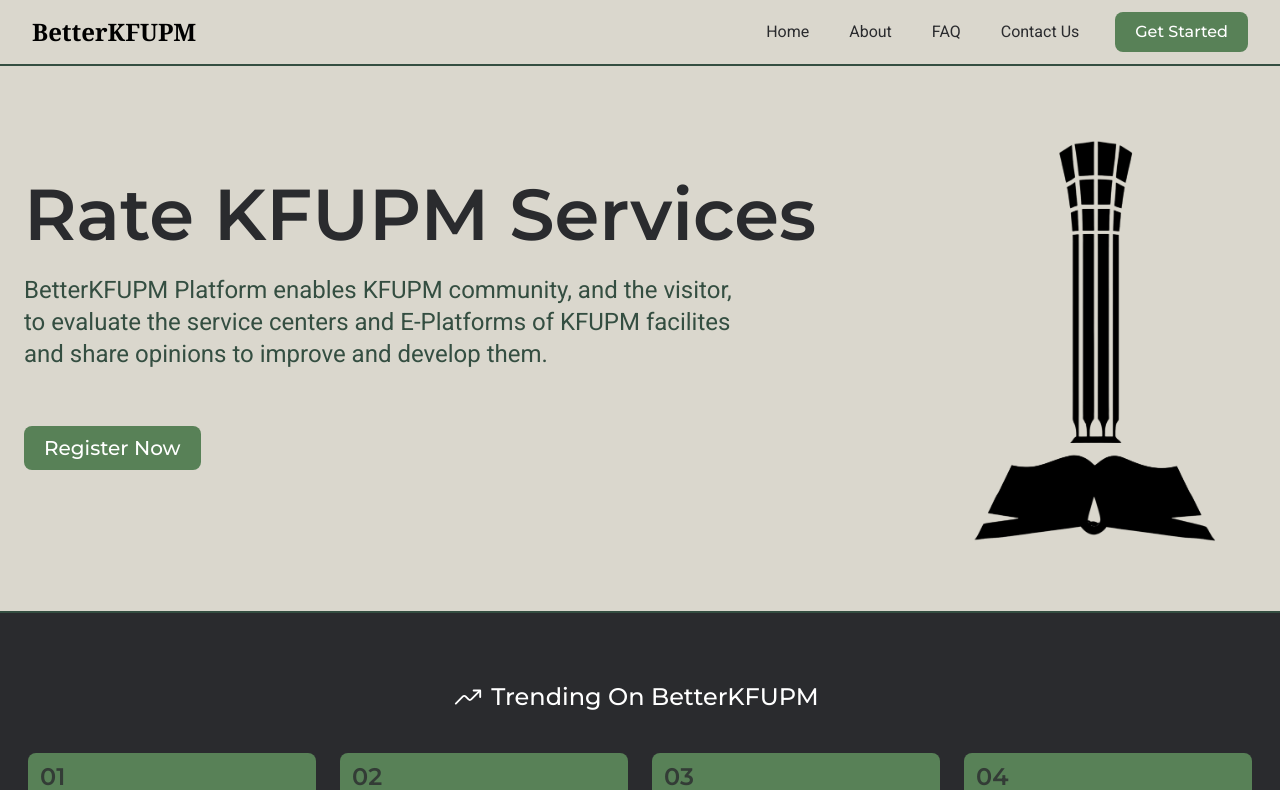
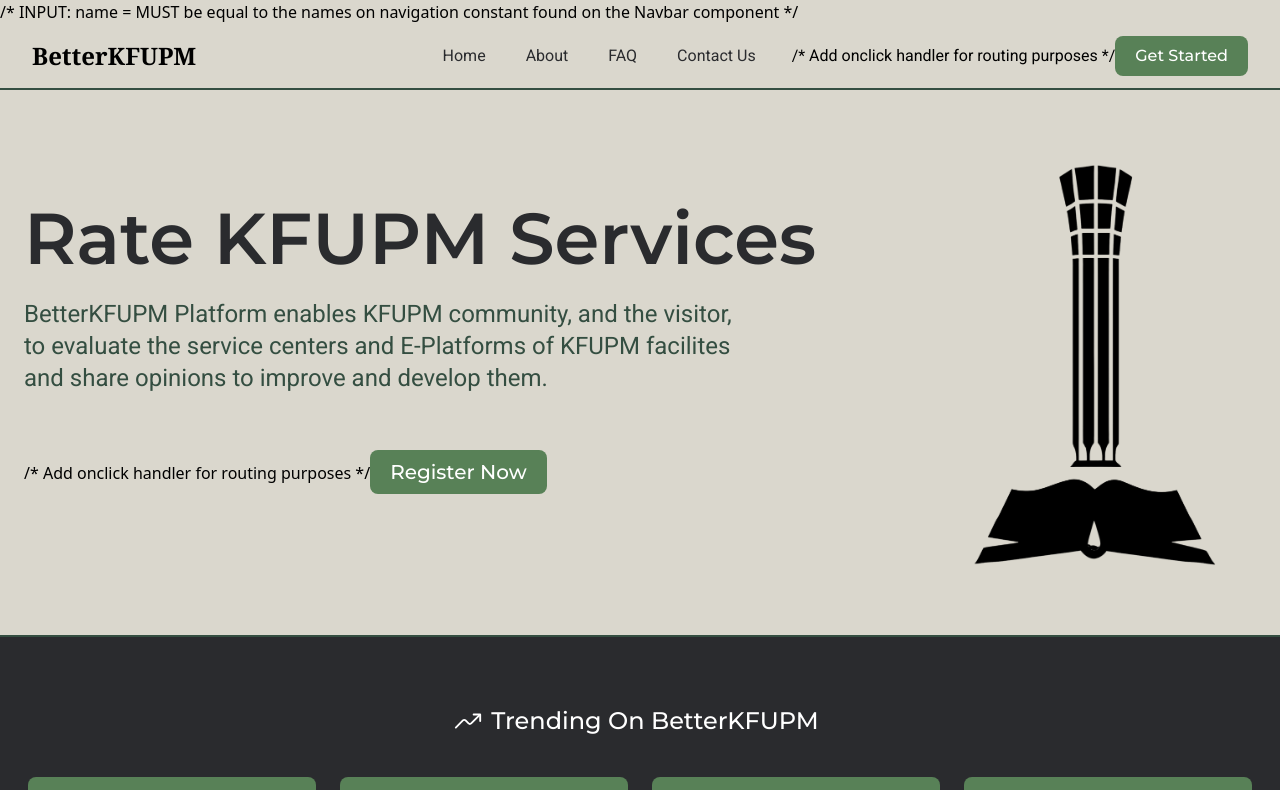
Before and after one commit to viasaud/better-kfupm, a React (Vite) app: page / in a window 1280 px wide. Shown: the top 790 px of the page. Built offline with nearby package versions, Linux system fonts and the light colour scheme.

Commit message:
Comments Added

```diff
--- a/src/components/Footer.jsx
+++ b/src/components/Footer.jsx
@@ -1,5 +1,4 @@
 import { Link } from "react-router-dom";
-
 
 export default function Footer() {
   return (
--- a/src/components/Navbar.jsx
+++ b/src/components/Navbar.jsx
@@ -1,6 +1,7 @@
 import { Disclosure } from "@headlessui/react";
 import { Bars3Icon, XMarkIcon } from "@heroicons/react/24/outline";
 
+/* For routing: Just change the href below */
 const navigation = [
   { name: "Home", href: "/" },
   { name: "About", href: "/about" },
@@ -53,6 +54,7 @@
                 </div>
               </div>
               <div className="hidden absolute inset-y-0 right-0 md:flex items-center pr-2 sm:static sm:inset-auto sm:ml-6 sm:pr-0">
+                /* Add onclick handler for routing purposes */
                 <button className=" rounded-lg bg-mid-green py-2 px-5 text-white font-Montserrat hover:bg-dark-green active:translate-y-1">
                   Get Started
                 </button>
--- a/src/components/SignedNavbar.jsx
+++ b/src/components/SignedNavbar.jsx
@@ -3,6 +3,7 @@
 import { Bars3Icon, XMarkIcon } from "@heroicons/react/24/outline";
 import ProfileIcon from "../assets/person-circle-outline.svg";
 
+/* For routing: Just change the href below */
 const navigation = [
   { name: "Service Centers", href: "#" },
   { name: "ePlatforms", href: "/eplatforms" },
@@ -74,6 +75,7 @@
                     <Menu.Items className="absolute right-0 z-10 mt-2 w-48 origin-top-right rounded-md bg-jetBlack py-1 shadow-lg ring-1 ring-background ring-opacity-5 focus:outline-none">
                       <Menu.Item>
                         {({ active }) => (
+                          /* Change this href for routing purposes */
                           <a href="#" className={classNames(active ? "text-light-green" : "text-background", "block px-4 py-2 text-sm ")}>
                             Your Profile
                           </a>
@@ -81,19 +83,7 @@
                       </Menu.Item>
                       <Menu.Item>
                         {({ active }) => (
-                          <a
-                            href="#"
-                            className={classNames(
-                              active ? "text-light-green" : "text-background",
-                              "block px-4 py-2 text-sm text-background"
-                            )}
-                          >
-                            Settings
-                          </a>
-                        )}
-                      </Menu.Item>
-                      <Menu.Item>
-                        {({ active }) => (
+                          /* Change this href for routing purposes */
                           <a
                             href="#"
                             className={classNames(
--- a/src/pages/FAQLayout.jsx
+++ b/src/pages/FAQLayout.jsx
@@ -24,11 +24,11 @@
     </div>
   );
 }
-
+/* INPUT: text = text of the question */
 function Question(props) {
   return <p className="font-Roboto text-jetBlack text-xl pt-10 pb-3 font-semibold">{props.text}</p>;
 }
-
+/* INPUT: text = text of the answer*/
 function Answer(props) {
   return <p className="font-Roboto text-mid-green text-xl pl-5">{props.text}</p>;
 }
--- a/src/pages/HomeLayout.jsx
+++ b/src/pages/HomeLayout.jsx
@@ -8,8 +8,8 @@
 export default function HomeLayout() {
   return (
     <div className="bg-background">
+      /* INPUT: name = MUST be equal to the names on navigation constant found on the Navbar component */
       <Navbar name="Service Centers" />
-
       <div className="z-1">
         <Header />
         <Trending />
@@ -36,6 +36,7 @@
             BetterKFUPM Platform enables KFUPM community, and the visitor, to evaluate the service centers and E-Platforms of KFUPM
             facilites and share opinions to improve and develop them.
           </p>
+          /* Add onclick handler for routing purposes */
           <button className="text-lg md:text-xl rounded-lg bg-mid-green mt-4 xl:mt-8 py-2 px-5 text-white font-Montserrat hover:bg-dark-green active:translate-y-1">
             Register Now
           </button>
```
